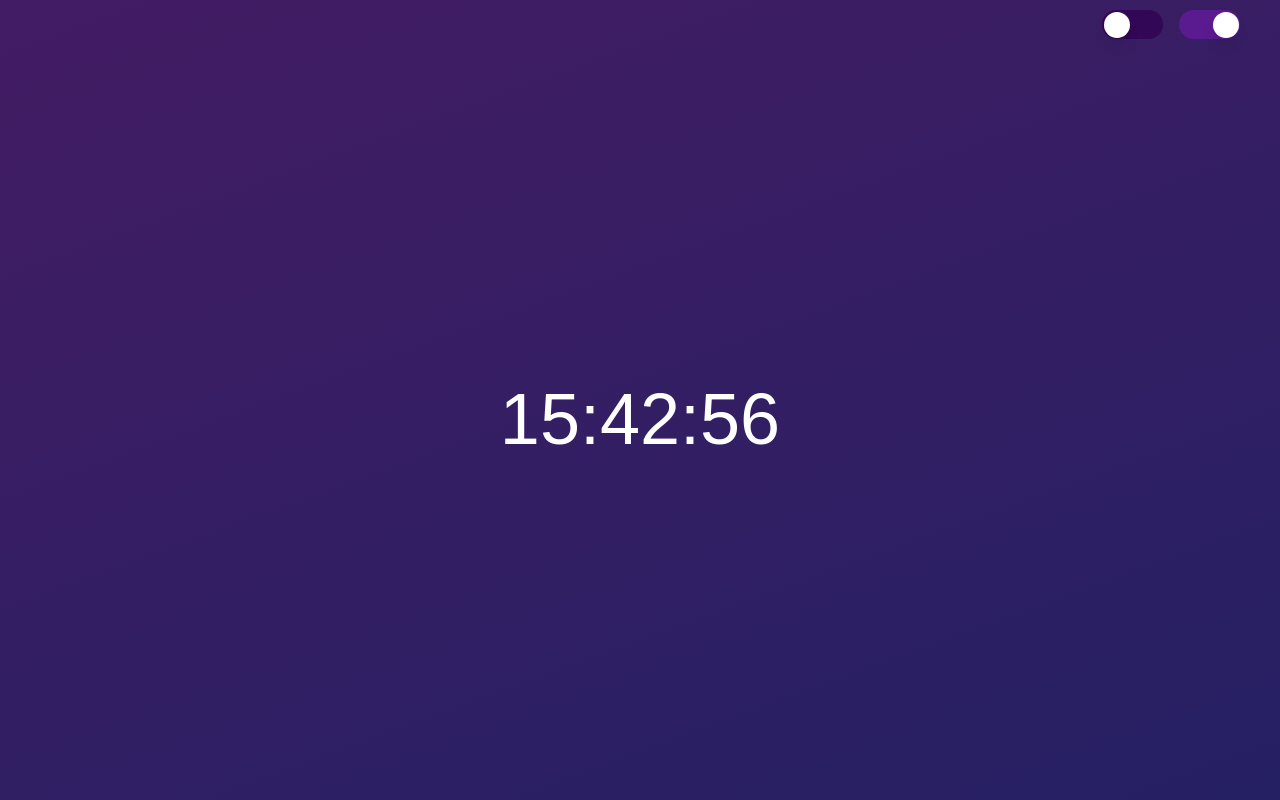
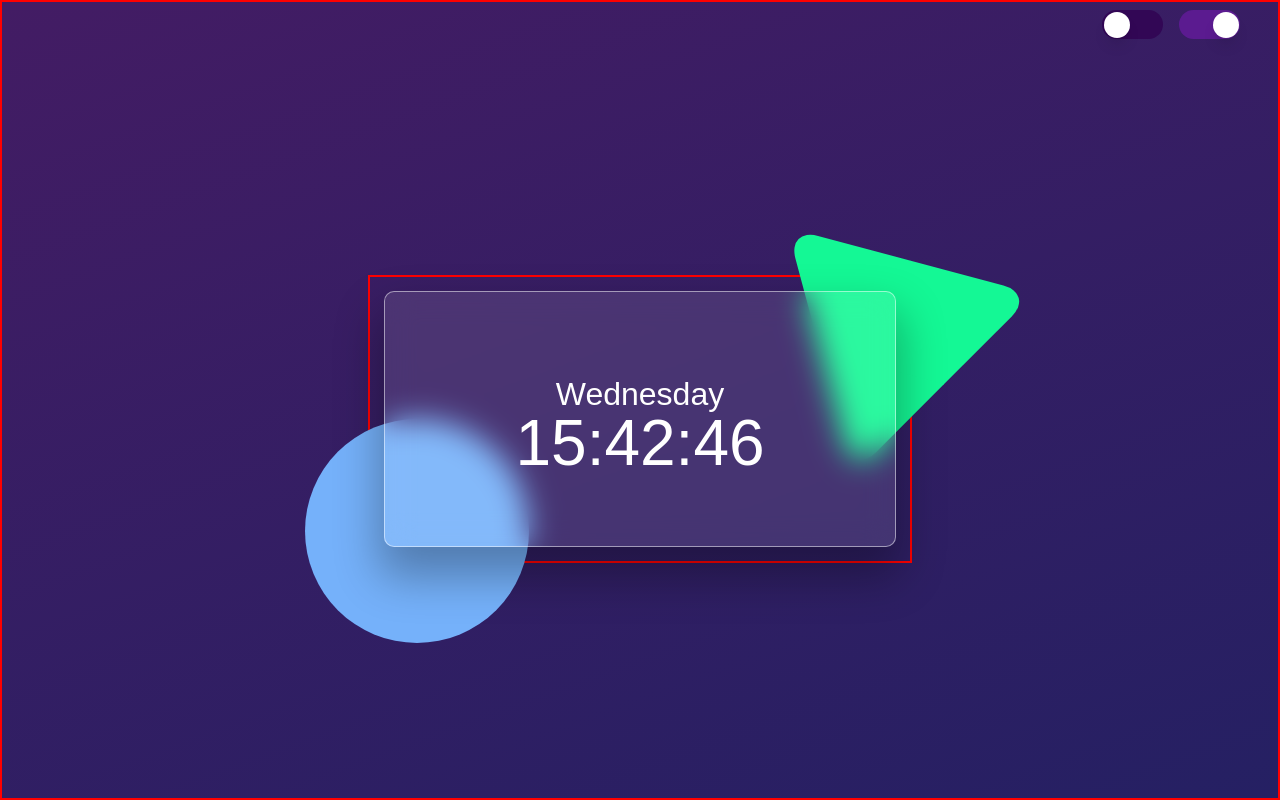
Before and after one commit to debrajhyper/1clock, a React (Create React App) app: page / in a window 1280 px wide. Both pictures are taken after a click on the switch "Switch to Digital Clock". Built offline with nearby package versions, Linux system fonts and the light colour scheme; a web font is replaced by a local one.

Commit message:
updated to v2 both clock

```diff
--- a/src/app/App.css
+++ b/src/app/App.css
@@ -8,16 +8,3 @@
   overflow: hidden;
   transition: all .4s ease-in-out;
 }
-
-.clock_area {
-  height: 100%;
-  width: 100%;
-  margin: 0 auto;
-  padding-top: 3%;
-  display: flex;
-  justify-content: center;
-  align-items: center;
-  color: white;
-  background: linear-gradient(160deg, #431c64, #252063);
-  z-index: 0;
-}
--- a/src/app/App.tsx
+++ b/src/app/App.tsx
@@ -1,28 +1,38 @@
 import { useEffect, useState } from 'react';
 import Navbar from '../components/Navbar';
-import Analog from '../components/Analog';
-import Digital from '../components/Digital';
+import ClockArea from '../components/ClockArea';
 import './App.css';
 
 function App() {
   const [time, setTime] = useState({
-    hours: new Date().getHours(),
-    minutes: new Date().getMinutes(),
-    seconds: new Date().getSeconds(),
+    hours: 60,
+    minutes: 60,
+    seconds: 60,
   })
+  const [day, setDay] = useState('');
 
   const [timeFormatted, setTimeFormatted] = useState(false);
   const [isDigital, setIsDigital] = useState(false);
 
+  function dayFormatter(number: number) {
+    const days = ['Sunday', 'Monday', 'Tuesday', 'Wednesday', 'Thursday', 'Friday', 'Saturday'];
+    return days[number]
+  }
+
   useEffect(() => {
+    const date = new Date();
+    console.log(date.getDay())
     function getClock() {
-      const date = new Date();
       setTime({
         hours: date.getHours(),
         minutes: date.getMinutes(),
         seconds: date.getSeconds()
       })
     }
+
+    setDay(
+      dayFormatter(date.getDay())
+    )
 
     const intervalId = setInterval(() => {
       getClock()
@@ -34,11 +44,7 @@ function App() {
   return (
     <div className="App">
       <Navbar timeFormatted={timeFormatted} setTimeFormatted={setTimeFormatted} isDigital={isDigital} setIsDigital={setIsDigital} />
-      <main className='clock_area z-50'>
-        {
-          isDigital ? <Digital time={time} timeFormatted={timeFormatted} /> : <Analog time={time} />
-        }
-      </main>
+      <ClockArea isDigital={isDigital} time={time} timeFormatted={timeFormatted} day={day} />
     </div>
   );
 }
--- a/src/components/Analog.tsx
+++ b/src/components/Analog.tsx
@@ -4,13 +4,8 @@ function Analog({ time }: Clock) {
     const { hours, minutes, seconds } = time
 
     return (
-        <div className="analog">
-            <div className="circle"></div>
-            <div className="shape">
-                <div className="triangle"></div>
-            </div>
-            <div className="analog_clock">
-                <div className="hour_hand" style={{ transform: `rotateZ(${hours * 30}deg)` }} />
+        <section className="analog_clock">
+            <div className="hour_hand" style={{ transform: `rotateZ(${hours * 30 }deg)` }} />
             <div className="min_hand" style={{ transform: `rotateZ(${minutes * 6}deg)` }} />
             <div className="sec_hand" style={{ transform: `rotateZ(${seconds * 6}deg)` }} />
             <span className="twelve">12</span>
@@ -25,8 +20,7 @@ function Analog({ time }: Clock) {
             <span className="nine">9</span>
             <span className="stick ten"></span>
             <span className="stick eleven"></span>
-            </div>
-        </div>
+        </section>
     )
 }
 
--- /dev/null
+++ b/src/components/ClockArea.tsx
@@ -0,0 +1,28 @@
+import Analog from "./Analog"
+import Digital from "./Digital"
+import '../css/clock_area.css'
+
+type ClockAreaProps = {
+    isDigital: boolean,
+    time: Clock['time'],
+    timeFormatted: Clock['timeFormatted'],
+    day: Clock['day']
+}
+
+function ClockArea({ isDigital, time, timeFormatted, day }: ClockAreaProps) {
+    return (
+        <main className="clock_area">
+            <div className={isDigital ? 'digital' : 'analog'}>
+                <div className="circle"></div>
+                <div className="shape">
+                    <div className="triangle"></div>
+                </div>
+                {
+                    isDigital ? <Digital time={time} timeFormatted={timeFormatted} day={day} /> : <Analog time={time} />
+                }
+            </div>
+        </main>
+    )
+}
+
+export default ClockArea
--- a/src/components/Digital.tsx
+++ b/src/components/Digital.tsx
@@ -1,6 +1,6 @@
 import '../css/digital_clock.css';
 
-function Digital({ time, timeFormatted }: Clock) {
+function Digital({ time, timeFormatted, day }: Clock) {
     const { hours, minutes, seconds } = time
 
     const convertToTwoDigit = (number: number) => {
@@ -16,9 +16,10 @@ function Digital({ time, timeFormatted }: Clock) {
         : `${convertToTwoDigit(hours)}:${convertToTwoDigit(minutes)}:${convertToTwoDigit(seconds)}`;
 
     return (
-        <div className="digital">
-            <p>{formattedTime}</p>
-        </div>
+        <section className="digital_clock">
+            <p className='day'>{day}</p>
+            <p className='digits'>{formattedTime}</p>
+        </section>
     )
 }
 
--- a/src/css/analog_clock.css
+++ b/src/css/analog_clock.css
@@ -1,61 +1,6 @@
 .analog {
     position: relative;
 }
-
-.circle {
-    position: absolute;
-    top: -70%;
-    left: -90%;
-    width: 18em;
-    height: 18em;
-    border-radius: 50%;
-    background-image: linear-gradient(to right, #FFEC4D, #FE9230);
-}
-
-.shape {
-    position: relative;
-    top: 60px;
-    right: -96%;
-}
-
-.shape .triangle {
-    position: absolute;
-    text-align: left;
-    rotate: 20deg;
-    background-color: #F81469;
-}
-
-.triangle:before, .triangle:after {
-    content: '';
-    position: absolute;
-    background-color: inherit;
-}
-
-.triangle, .triangle:before, .triangle:after {
-    width: 11em;
-    height: 11em;
-    border-top-right-radius: 25%;
-}
-
-.triangle {
-    transform: rotate(-60deg) skewX(-30deg) scale(1, .866);
-}
-
-.triangle:before {
-    transform: rotate(-135deg) skewX(-45deg) scale(1.414, .707) translate(0, -50%);
-}
-
-.triangle:after {
-    transform: rotate(135deg) skewY(-45deg) scale(.707, 1.414) translate(50%);
-}
-
-
-
-
-
-
-
-
 
 .analog_clock {
     position: relative;
@@ -71,6 +16,19 @@
     /* background-image: url("https://imvpn22.github.io/analog-clock/clock.png"); */
     /* background-position: center center; */
     /* background-size: cover; */
+    transition: all 1s ease-in-out;
+    animation: analog_display 1s ease-in-out;
+}
+
+@keyframes analog_display {
+    0% {
+        width: 0;
+        height: 0;
+    }
+    100% {
+        width: 14em;
+        height: 14em;
+    }
 }
 
 .analog_clock::after {
@@ -86,37 +44,46 @@
     z-index: 2;
 }
 
+.hour_hand, .min_hand, .sec_hand {
+    position: absolute;
+    border-radius: 20px;
+    transform-origin: bottom;
+    background: linear-gradient(rgba(255, 255, 255, 0.3), rgba(255, 255, 255, 0.7));
+    animation: hands_display 1s ease-in-out;
+    transition: transform .7s ease-in-out;
+}
+
+@keyframes hands_display {
+    0% {
+        opacity: 0;
+    }
+    80% {
+        opacity: 0;
+    }
+    100% {
+        opacity: 1;
+    }
+}
+
 .hour_hand {
     width: 6px;
     height: 50px;
-    position: absolute;
     top: 27.5%;
     left: 48.7%;
-    border-radius: 20px;
-    transform-origin: bottom;
-    background: linear-gradient(rgba(255, 255, 255, 0.3), rgba(255, 255, 255, 0.7));
 }
 
 .min_hand {
     width: 4px;
     height: 70px;
-    position: absolute;
     top: 18.6%;
     left: 49.1%;
-    border-radius: 20px;
-    transform-origin: bottom;
-    background: linear-gradient(rgba(255, 255, 255, 0.3), rgba(255, 255, 255, 0.7));
 }
 
 .sec_hand {
     width: 2px;
     height: 75px;
-    position: absolute;
     top: 16.3%;
     left: 49.6%;
-    border-radius: 20px;
-    transform-origin: bottom;
-    background: linear-gradient(rgba(255, 255, 255, 0.3), rgba(255, 255, 255, 0.7));
 }
 
 .analog_clock span {
@@ -131,6 +98,22 @@
     width: 1.5px;
     height: 9px;
     background-color: white;
+}
+
+.twelve, .three, .six, .nine {
+    animation: digit_display 1s linear;
+}
+
+@keyframes digit_display {
+    0% {
+        opacity: 0;
+    }
+    30% {
+        opacity: 0;
+    }
+    100% {
+        opacity: 1;
+    }
 }
 
 .twelve {
--- /dev/null
+++ b/src/css/clock_area.css
@@ -0,0 +1,122 @@
+.clock_area {
+    height: 100%;
+    width: 100%;
+    margin: 0 auto;
+    padding-top: 3%;
+    display: flex;
+    justify-content: center;
+    align-items: center;
+    color: white;
+    background: linear-gradient(160deg, #431c64, #252063);
+    /* z-index: 0; */
+    transition: all 2s ease-in-out;
+    user-select: none;
+    border: 2px solid red;
+}
+
+.analog, .digital {
+    border: 2px solid red;
+    width: 34em;
+    height: 18em;
+    display: flex;
+    justify-content: center;
+    align-items: center;
+}
+
+
+
+
+
+
+
+.circle {
+    position: absolute;
+    border-radius: 50%;
+    transition: all 1s ease-in-out;
+    /* animation: circle_color 1s linear; */
+    /* animation-fill-mode: both; */
+}
+/* @keyframes changeColor {
+    from {
+        background: linear-gradient(to right, #3E8BEB, #75b1fa);
+    }
+    to {
+        background: linear-gradient(to right, #FFEC4D, #FE9230);
+    }
+} */
+.analog .circle {
+    top: -47%;
+    left: -5%;
+    width: 18em;
+    height: 18em;
+    /* background: linear-gradient(to right, #FFEC4D, #FE9230); */
+    background-color: #FE9230;
+}
+.digital .circle {
+    top: 50%;
+    left: -12%;
+    width: 14em;
+    height: 14em;
+    /* background: linear-gradient(to right, #3E8BEB, #75b1fa); */
+    background-color: #75b1fa;
+    /* animation-direction: reverse; */
+}
+
+
+
+
+
+
+
+.shape {
+    position: absolute;
+    transition: all 1s ease-in-out;
+}
+.analog .shape {
+    top: 22%;
+    right: 25%;
+    rotate: 20deg;
+}
+.digital .shape {
+    top: 10%;
+    right: 25%;
+    rotate: -45deg;
+}
+.shape .triangle {
+    position: absolute;
+    text-align: left;
+}
+.analog .shape .triangle {
+    /* rotate: 20deg; */
+}
+.digital .shape .triangle {
+    /* rotate: 290deg; */
+}
+.triangle:before, .triangle:after {
+    content: '';
+    position: absolute;
+    background-color: inherit;
+}
+.triangle, .triangle:before, .triangle:after {
+    border-top-right-radius: 25%;
+    transition: all 1s ease-in-out;
+}
+.analog .triangle, .analog .triangle:before, .analog .triangle:after {
+    width: 11em;
+    height: 11em;
+    background-color: #F81469;
+}
+.digital .triangle, .digital .triangle:before, .digital .triangle:after {
+    width: 8em;
+    height: 8em;
+    background-color: #14f895;
+}
+.triangle {
+    transform: rotate(-60deg) skewX(-30deg) scale(1, .866);
+}
+.triangle:before {
+    transform: rotate(-135deg) skewX(-45deg) scale(1.414, .707) translate(0, -50%);
+}
+.triangle:after {
+    transform: rotate(135deg) skewY(-45deg) scale(.707, 1.414) translate(50%);
+}
--- a/src/css/digital_clock.css
+++ b/src/css/digital_clock.css
@@ -1,7 +1,81 @@
 .digital {
+    position: relative;
+}
+
+.digital_clock {
     display: flex;
-    flex-direction: row;
+    /* flex-direction: row; */
+    flex-direction: column;
+    justify-content: center;
+    align-items: center;
     font-family: 'LED Dot-Matrix', sans-serif;
-    font-size: 4.5em;
+
+    position: relative;
+    width: 32em;
+    height: 16em;
+    /* padding: .4em .9em; */
+    z-index: 100;
+    background: rgba(255, 255, 255, 0.1);
+    border-radius: 10px;
+    text-align: center;
+    backdrop-filter: blur(15px);
+    box-shadow: 0 25px 45px 5px rgba(0, 0, 0, 0.3);
+    border: 1px solid rgba(255, 255, 255, 0.5);
+    transition: all 1s ease-in-out;
+    animation: digital_display 1s ease-in-out;
+}
+
+@keyframes digital_display {
+    0% {
+        width: 0;
+        height: 0;
+    }
+    100% {
+        width: 32em;
+        height: 16em;
+
+    }
+}
+
+.day {
+    /* line-height: .8; */
+    animation: day_display 1s ease-in-out;
+    animation-fill-mode: both;
+    transition: transform .7s ease-in-out;
+}
+
+@keyframes day_display {
+    0% {
+        opacity: 0;
+        font-size: 0;
+    }
+    58% {
+        opacity: 0;
+    }
+    100% {
+        opacity: 1;
+        font-size: 2em;
+    }
+}
+
+.digits {
+    font-size: 4em;
     font-weight: 400;
+    line-height: .8;
+    animation: digits_display 1s ease-in-out;
+    transition: transform .7s ease-in-out;
 }
+
+@keyframes digits_display {
+    0% {
+        opacity: 0;
+        font-size: 0;
+    }
+    58% {
+        opacity: 0;
+    }
+    100% {
+        opacity: 1;
+        font-size: 4em;
+    }
+}
--- a/types.d.ts
+++ b/types.d.ts
@@ -4,7 +4,8 @@ type Clock = {
         minutes: number,
         seconds: number,
     },
-    timeFormatted?: boolean
+    timeFormatted?: boolean,
+    day?: string
 }
 
 // type Clock = {
```
Lines whose indentation alone changed are shown as unchanged.
